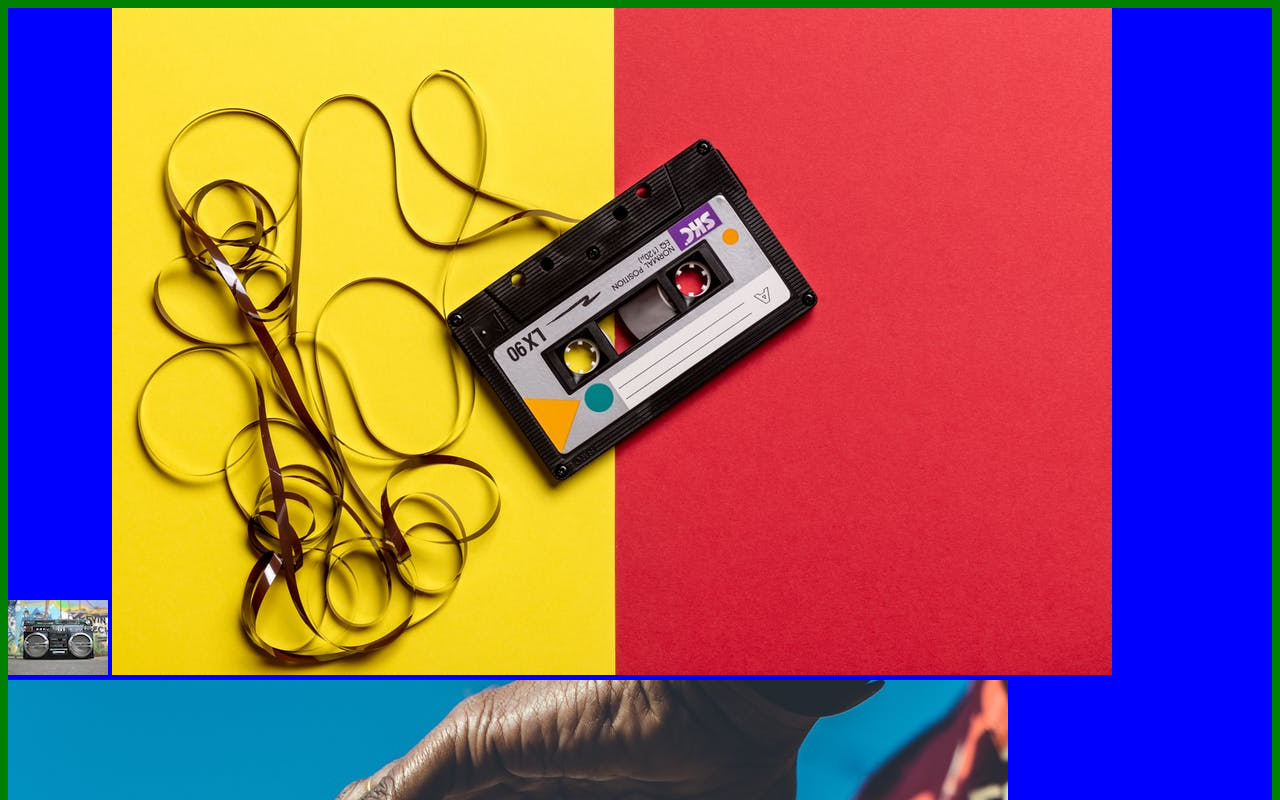
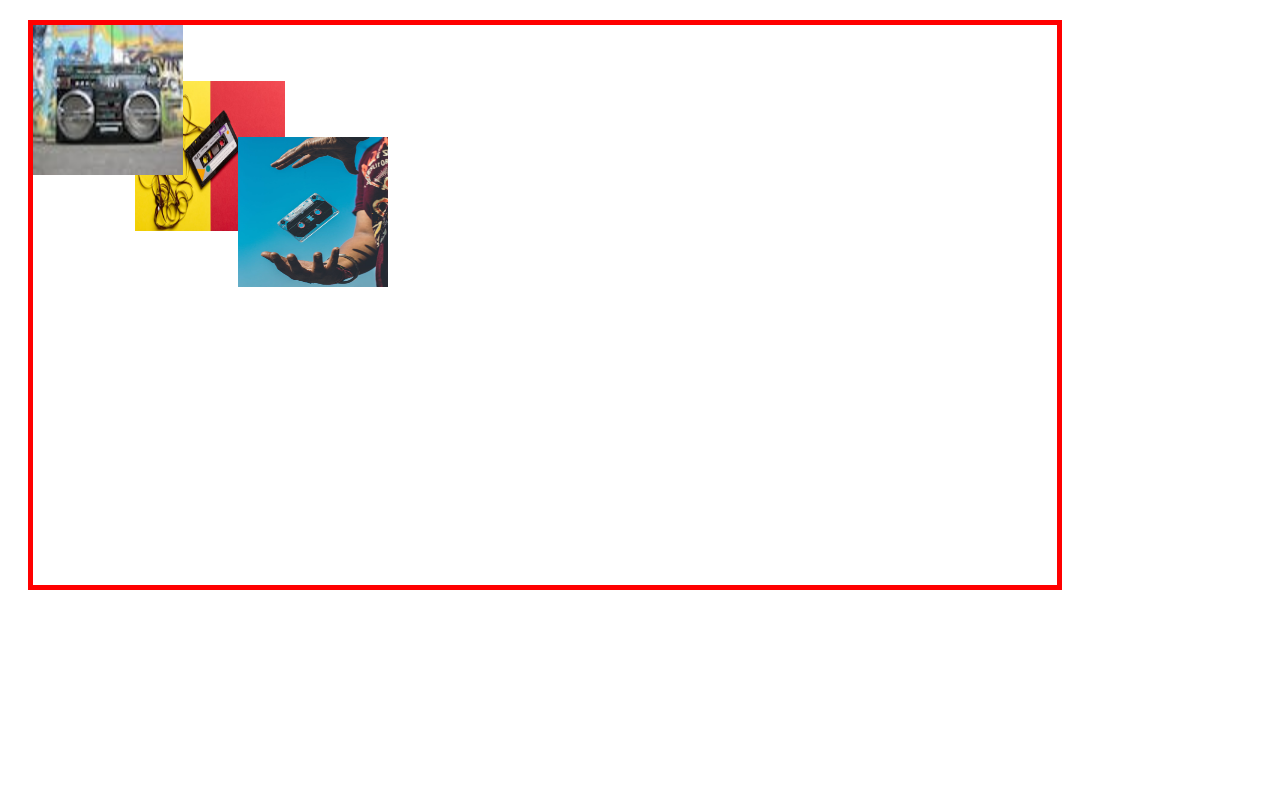
Before and after one commit to jbagalanon/CssContuinuation, a plain HTML site: page 19-MediaQueries copy/index.html in a window 1280 px wide. Shown: the top 800 px of the page. Drawn offline with Linux system fonts and the light colour scheme.

Commit message:
z index implementation

```diff
--- a/19-MediaQueries copy/css/style.css
+++ b/19-MediaQueries copy/css/style.css
@@ -1,35 +1,40 @@
-/* Media Quiries
-REsponsive design
-Style elements on different screen sizes
-minwidth: --- starting from
-max-width --- up to
-mobile first design
+/*
+z-index -- z-axis
+0-default
+does not work on static elements position:static
+
+the bigger the z-index the closer to the user or at the top of the stack
+
 */
 
-body {
-  background: yellow;
-  font-family: "Segoe UI", Tahoma, Geneva, Verdana, sans-serif;
+img {
+  width: 150px;
+  height: 150px;
+  position: absolute;
 }
 
 .banner {
-  background: red;
-}
-h1 {
-  color: #fff;
-  text-align: center;
-  text-decoration: underline;
-  text-transform: capitalize;
+  border: 5px solid red;
+  margin: 20px;
+  width: 80vw;
+  height: 70vh;
+  position: relative;
 }
 
-@media screen and (min-width: 576px) {
-  body {
-    background: green;
-  }
-  .banner {
-    background: blue;
-  }
-  h1 {
-    font-size: 60px;
-    text-decoration: none;
-  }
+.one {
+  top: 0;
+  left: 0;
+  z-index: 4;
 }
+
+.two {
+  top: 10%;
+  left: 10%;
+  z-index: 2;
+}
+
+.three {
+  top: 20%;
+  left: 20%;
+  z-index: 3;
+}
```
